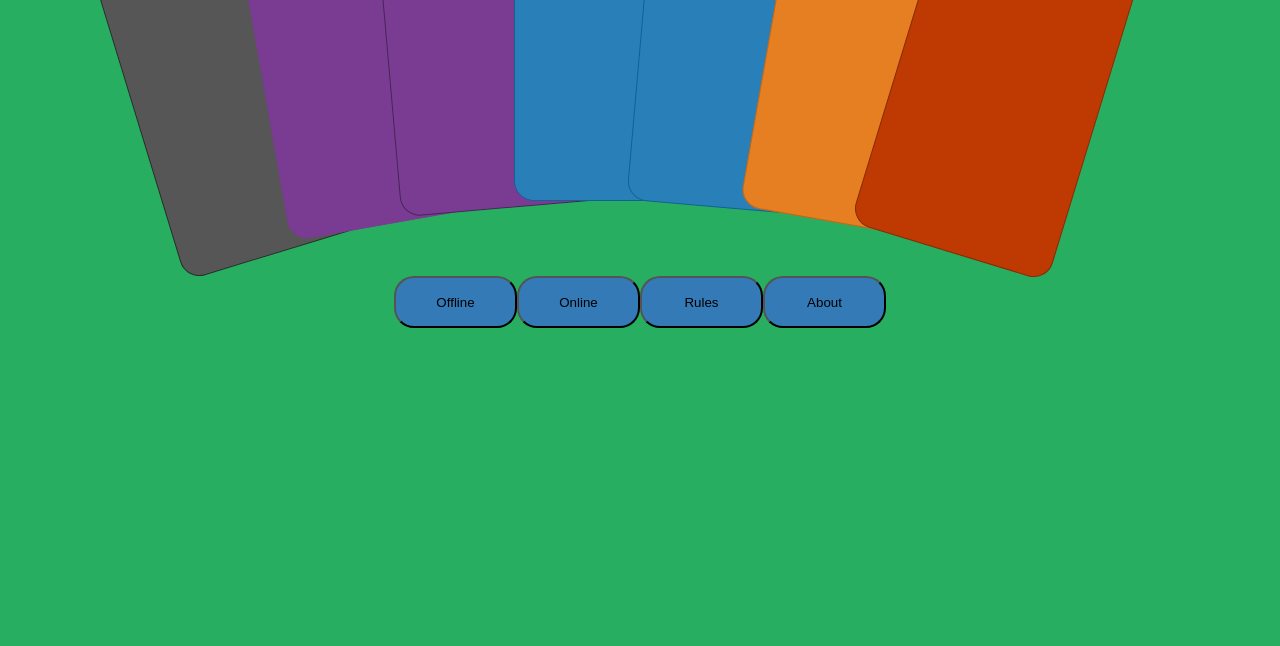
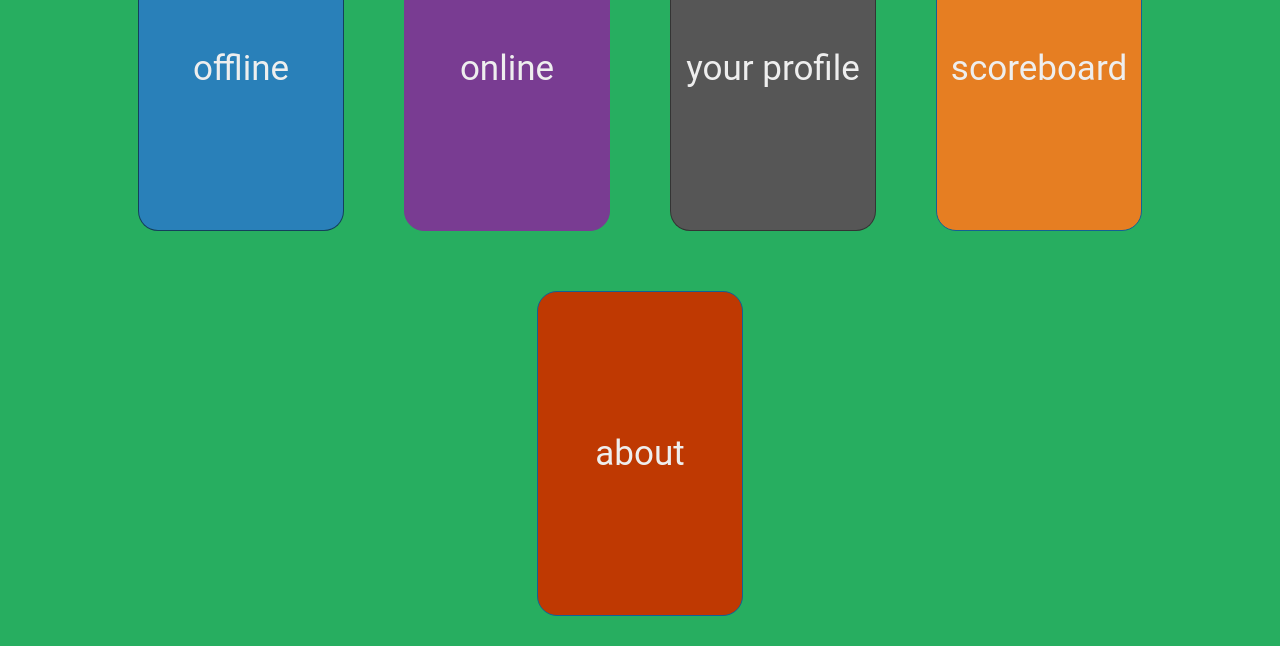
Before and after one commit to frontend-park-mail-ru/2019_2_TODO, a website with bundled scripts: page src/index.html in a window 1280 px wide. Shown: the part 348-994 px from the top of the page. Before the commit the page ends 800 px from the top, so only its background shows below. Built offline with nearby package versions, Linux system fonts and the light colour scheme.

Commit message:
сверстал startScreen

```diff
--- a/package.json
+++ b/package.json
@@ -1,5 +1,5 @@
 {
-  "name": "server",
+  "name": "Poker",
   "version": "1.0.0",
   "description": "",
   "main": "index.js",
@@ -7,8 +7,6 @@
     "body-parser": "^1.19.0",
     "cookie-parser": "^1.4.4",
     "express": "^4.17.1",
-    "fest": "^0.12.1",
-    "fetch": "^1.1.0",
     "morgan": "^1.9.1",
     "path": "^0.12.7",
     "uuid": "^3.3.3",
@@ -23,7 +21,7 @@
     "type": "git",
     "url": "git+https://github.com/frontend-park-mail-ru/2019_2_TODO.git"
   },
-  "author": "Сергей Паничев",
+  "author": "TODO",
   "license": "ISC",
   "bugs": {
     "url": "https://github.com/frontend-park-mail-ru/2019_2_TODO/issues"
--- a/src/components/Button/Button.js
+++ b/src/components/Button/Button.js
@@ -16,6 +16,10 @@ export class ButtonComponent {
 
     set data (dataToSet) {
         this._data = {...dataToSet};
+    }
+
+    set className (classNameToSet) {
+        this._className = {...classNameToSet}
     }
 
     render(method = RENDER_RULES.DOM) {
--- a/src/components/DeckFan/DeckFan.css
+++ b/src/components/DeckFan/DeckFan.css
@@ -1,14 +1,12 @@
 
 section.container{
-    display: flex;
-    position: relative;
     margin-top: 50px;
     height: 400px;
+    align-items: center;
 
 }
 
 a.card {
-    position: absolute;
     width: 36px;
     height: 46px;
     /*left: 15%;*/
@@ -25,98 +23,126 @@ a.card {
 }
 
 
-div.firstCard{
-    position: absolute;
+button.firstCard{
+    position: relative;
+    font-family: Roboto;
+    font-style: normal;
+    font-weight: normal;
+    font-size: 35px;
+    line-height: 56px;
+
+    color: #EEEEEE;
     min-width: 206px;
     min-height: 325px;
-    left: 10%;
-    margin-top: 57px;
+    /*left: 10%;*/
+    /*margin-top: 57px;*/
     /*top: 10%;*/
-    background: #565656;
+    background: #2980B9;
     border: 1px solid rgba(0, 0, 0, 0.5);
     box-sizing: border-box;
     border-radius: 20px;
-    transform: rotate(-17deg);
+    margin: 30px;
 }
 
-div.secondCard {
-    position: absolute;
-    min-width: 206px;
-    min-height: 325px;
-    left: 20%;
+button.secondCard {
+    position: relative;
+    width: 206px;
+    height: 325px;
+    /*left: 20%;*/
     /*top: 356.77px;*/
-    margin-top: 25px;
     background: #793C92;
     border: 1px solid #793C92;
     box-sizing: border-box;
     border-radius: 20px;
-    transform: rotate(-10deg);
+    font-family: Roboto;
+    font-style: normal;
+    font-weight: normal;
+    font-size: 35px;
+    line-height: 56px;
+    margin: 30px;
+    color: #EEEEEE;
 }
 
-div.thirdCard{
-    position: absolute;
-    min-width: 206px;
-    min-height: 325px;
-    left: 30%;
+button.thirdCard{
+    position: relative;
+    width: 206px;
+    height: 325px;
+
+    /*left: 30%;*/
     /*top: 328.95px;*/
-    margin-top: 8px;
-    background: #793C92;
+    background: #565656;
     border: 1px solid rgba(0, 0, 0, 0.4);
     box-sizing: border-box;
     border-radius: 20px;
-    transform: rotate(-5deg);
+    font-family: Roboto;
+    font-style: normal;
+    font-weight: normal;
+    font-size: 35px;
+    line-height: 56px;
+    margin: 30px;
+    color: #EEEEEE;
 }
-div.fourthCard{
-    position: absolute;
-    min-width: 206px;
-    min-height: 325px;
-    left: 40%;
+button.fourthCard{
+    position: relative;
+    width: 206px;
+    height: 325px;
+    /*left: 40%;*/
     /*top: 311px;*/
-    background: #2980B9;
+    background: #E67E22;
     border: 1px solid #126195;
     box-sizing: border-box;
     border-radius: 20px;
+    font-family: Roboto;
+    font-style: normal;
+    font-weight: normal;
+    font-size: 35px;
+    line-height: 56px;
+    margin: 30px;
+    color: #EEEEEE;
 }
-div.fifthCard{
-    position: absolute;
-    min-width: 206px;
-    min-height: 325px;
-    left: 50%;
-    margin-top: 8px;
+button.fifthCard{
+    position: relative;
+    width: 206px;
+    height: 325px;
+    /*left: 50%;*/
     /*top: 311px;*/
 
-    background: #2980B9;
+    background: #BF3902;
     border: 1px solid #126195;
     box-sizing: border-box;
     border-radius: 20px;
-    transform: rotate(5deg);
+    font-family: Roboto;
+    font-style: normal;
+    font-weight: normal;
+    font-size: 35px;
+    line-height: 56px;
+    margin: 30px;
+    color: #EEEEEE;
 }
-div.sixthCard{
-    position: absolute;
-    min-width: 206px;
-    min-height: 325px;
-    left: 60%;
-    margin-top: 25px;
-    /*top: 321px;*/
+/*button.sixthCard{*/
+/*    position: relative;*/
+/*    min-width: 206px;*/
+/*    min-height: 325px;*/
+/*    !*left: 60%;*!*/
+/*    margin-top: 25px;*/
+/*    !*top: 321px;*!*/
 
-    background: #E67E22;
-    border: 1px solid #C46816;
-    box-sizing: border-box;
-    border-radius: 20px;
-    transform: rotate(10deg);
-}
-div.seventhCard{
-    position: absolute;
-    min-width: 206px;
-    min-height: 325px;
-    left: 70%;
-    margin-top: 58px;
+/*    background: #;*/
+/*    border: 1px solid #C46816;*/
+/*    box-sizing: border-box;*/
+/*    border-radius: 20px;*/
+/*}*/
+/*button.seventhCard{*/
+/*    position: relative;*/
+/*    min-width: 206px;*/
+/*    min-height: 325px;*/
+/*    !*left: 70%;*!*/
+/*    margin-top: 58px;*/
 
-    /*top: 342px;*/
+/*    !*top: 342px;*!*/
 
-    background: #BF3902;
-    border: 1px solid #882C07;
-    box-sizing: border-box;
-    border-radius: 20px;
-    transform: rotate(17deg);
-}
+/*    background: #;*/
+/*    border: 1px solid #882C07;*/
+/*    box-sizing: border-box;*/
+/*    border-radius: 20px;*/
+/*}*/
--- a/src/components/DeckFan/DeckFan.js
+++ b/src/components/DeckFan/DeckFan.js
@@ -1,4 +1,5 @@
 import {TextComponent} from "../TextComponent/Text.js";
+import {ButtonComponent} from "../Button/Button.js";
 
 
 export class CardComponent {
@@ -8,7 +9,7 @@ export class CardComponent {
         this._className = className;
     }
     render(data = this._data, className = this._className) {
-        const card = document.createElement('div');
+        const card = document.createElement('button');
         card.className = className;
         this._parent.appendChild(card);
         const text = new TextComponent(card, 'a', data, 'card')
@@ -21,16 +22,20 @@ export class DeckFanComponent {
     }
 
     render() {
+        const Cards = {
+            'offline': 'firstCard',
+            'online': 'secondCard',
+            'your profile': 'thirdCard',
+            'scoreboard': 'fourthCard',
+            'about': 'fifthCard',
+        };
         const container = document.createElement('section');
         container.className = 'container';
-        const Card = new CardComponent(container, 'B', 'firstCard');
-        Card.render();
-        Card.render('9', 'secondCard');
-        Card.render('K', 'thirdCard');
-        Card.render('A', 'fourthCard');
-        Card.render('10', 'fifthCard');
-        Card.render('Q', 'sixthCard');
-        Card.render('8', 'seventhCard');
+        Object.keys(Cards).forEach(key => {
+            const Card = new ButtonComponent(container, key, Cards[key]);
+            Card.render();
+        });
+
         this._parent.appendChild(container);
     }
 }
--- a/src/components/Header/Header.js
+++ b/src/components/Header/Header.js
@@ -13,13 +13,9 @@ export class HeaderComponent {
         const head = document.createElement('header');
         this._parent.appendChild(head);
         const text = new TextComponent(head,'h1', 'Online Poker game', 'center');
-        const logButton = new ButtonComponent(head, 'Sign in', 'logButton');
-        const signButton = new ButtonComponent(head, 'Sign up', 'signButton')
         const chip = new ImageComponent(head, './components/Image/gold_fishka.jpg', 'chip');
         chip.render()
         text.render();
-        logButton.render();
-        signButton.render();
 
     }
 }
--- a/src/main.js
+++ b/src/main.js
@@ -1,15 +1,9 @@
 import {HeaderComponent} from "./components/Header/Header.js";
 import {DeckFanComponent} from "./components/DeckFan/DeckFan.js";
-import {ButtonComponent} from "./components/Button/Button.js";
+//import {ButtonComponent} from "./components/Button/Button.js";
 
 const application = document.getElementById('application');
 
-const buttons = {
-    'Offline': 'startButton',
-    'Online': 'startButton',
-    'Rules': 'startButton',
-    'About': 'startButton'
-};
 
 function startScreen() {
     application.innerHTML = '';
@@ -17,12 +11,8 @@ function startScreen() {
     header.render();
     const deck = new DeckFanComponent(application);
     deck.render();
-    const section = document.createElement('section');
-    application.appendChild(section);
-    Object.keys(buttons).forEach(key =>{
-        const button = new ButtonComponent(section, key, buttons[key]);
-        button.render();
-    })
+
+
 
 }
 
```
